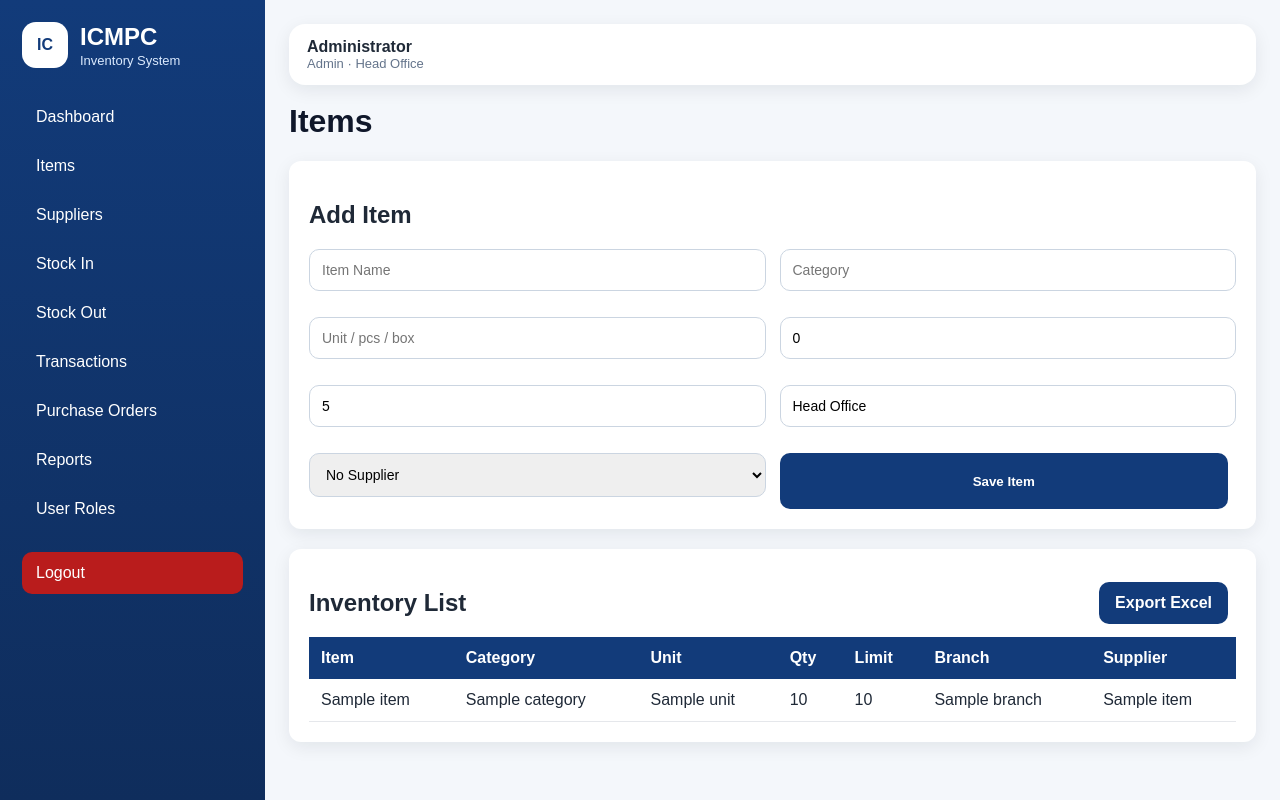
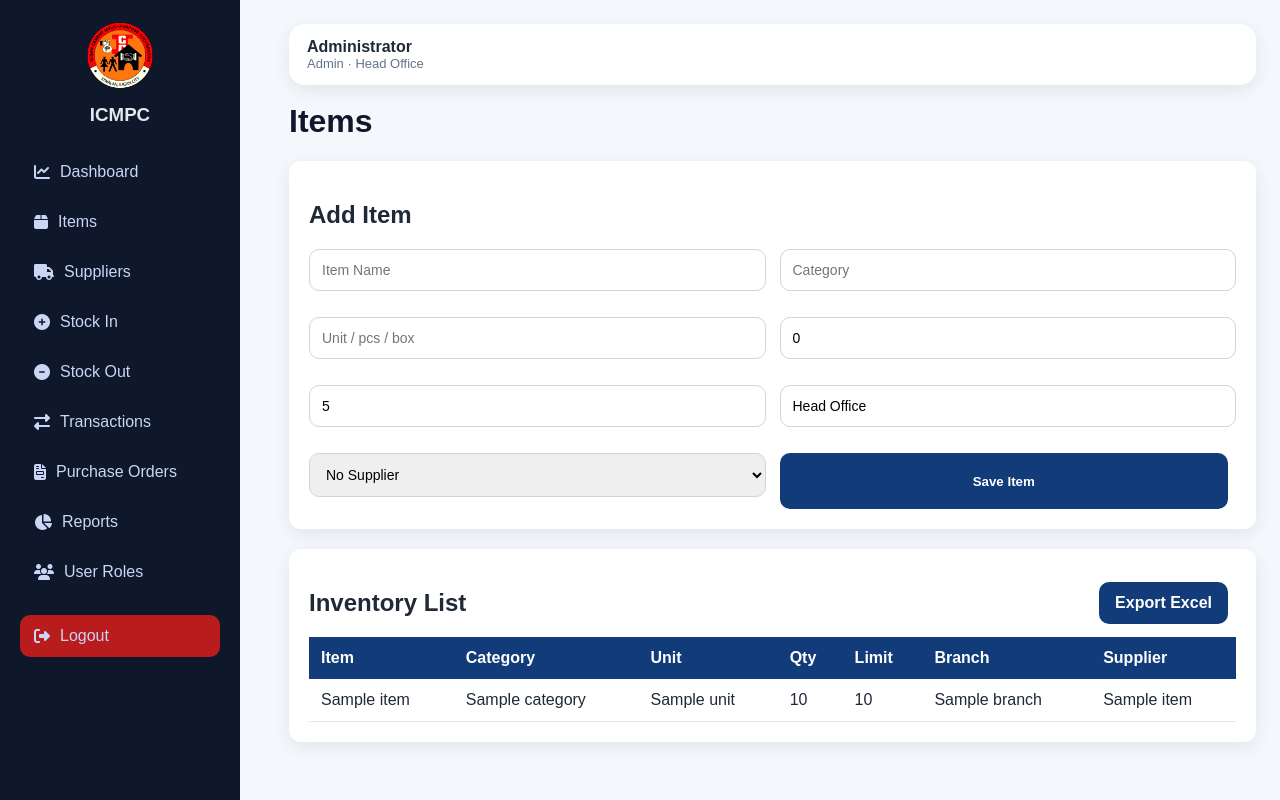
Before and after one commit to hamotk1010-cloud/icmpc-inventory-system, a Flask app: page /items in a window 1280 px wide. Run offline with Flask 3, Linux system fonts and the light colour scheme; a user stored in the database is signed in; tables that the repository leaves empty hold one stand-in row (values such as "Sample post"); a database or web service that is not in the repository returns one stand-in record (values such as "Sample title"); some libraries are stand-ins or nearby versions.

Commit message:
Fix sidebar UI with logo and icons

```diff
--- a/static/style.css
+++ b/static/style.css
@@ -350,3 +350,83 @@
         min-width: 680px;
     }
 }
+
+/* =========================
+   SIDEBAR PROFESSIONAL UI
+   ========================= */
+
+.sidebar {
+    background: #0f172a;
+    color: white;
+    width: 240px;
+    min-height: 100vh;
+    padding: 20px;
+}
+
+.sidebar-header {
+    text-align: center;
+    margin-bottom: 25px;
+}
+
+.sidebar-logo {
+    width: 70px;
+    height: auto;
+    margin-bottom: 10px;
+}
+
+.sidebar h3 {
+    color: #e2e8f0;
+    margin: 0;
+}
+
+.sidebar a {
+    display: flex;
+    align-items: center;
+    gap: 10px;
+    padding: 12px 14px;
+    margin-bottom: 8px;
+    border-radius: 10px;
+    text-decoration: none;
+    color: #cbd5f5;
+    transition: all 0.2s ease;
+}
+
+.sidebar a:hover {
+    background: #1e293b;
+    color: white;
+}
+
+.sidebar a.active {
+    background: #2563eb;
+    color: white;
+}
+
+/* LOGIN LOGO */
+.login-logo {
+    text-align: center;
+    margin-bottom: 20px;
+}
+
+.login-logo img {
+    width: 90px;
+    margin-bottom: 10px;
+}
+
+/* MOBILE */
+@media (max-width: 768px) {
+    .sidebar {
+        width: 100%;
+        min-height: auto;
+    }
+
+    .sidebar-header {
+        display: flex;
+        align-items: center;
+        gap: 10px;
+        justify-content: center;
+    }
+
+    .sidebar-logo {
+        width: 40px;
+    }
+}
--- a/templates/base.html
+++ b/templates/base.html
@@ -5,32 +5,59 @@
     <meta name="viewport" content="width=device-width, initial-scale=1.0">
     <script src="https://cdn.jsdelivr.net/npm/chart.js"></script>
     <link rel="stylesheet" href="{{ url_for('static', filename='style.css') }}">
+    <link rel="stylesheet" href="https://cdnjs.cloudflare.com/ajax/libs/font-awesome/6.5.1/css/all.min.css">
 </head>
 <body>
 {% if session.get("user_id") %}
 <div class="sidebar">
-    <div class="brand">
-        <div class="brand-logo">IC</div>
-        <div>
-            <h2>ICMPC</h2>
-            <p>Inventory System</p>
-        </div>
+
+    <div class="sidebar-header">
+        <img src="{{ url_for('static', filename='images/logo.png') }}" class="sidebar-logo">
+        <h3>ICMPC</h3>
     </div>
 
-    <a href="{{ url_for('dashboard') }}">Dashboard</a>
-    <a href="{{ url_for('items') }}">Items</a>
-    <a href="{{ url_for('suppliers') }}">Suppliers</a>
-    <a href="{{ url_for('stock_in') }}">Stock In</a>
-    <a href="{{ url_for('stock_out') }}">Stock Out</a>
-    <a href="{{ url_for('transactions') }}">Transactions</a>
-    <a href="{{ url_for('purchase_orders') }}">Purchase Orders</a>
-    <a href="{{ url_for('reports') }}">Reports</a>
+    <a href="{{ url_for('dashboard') }}">
+        <i class="fa-solid fa-chart-line"></i> Dashboard
+    </a>
+
+    <a href="{{ url_for('items') }}">
+        <i class="fa-solid fa-box"></i> Items
+    </a>
+
+    <a href="{{ url_for('suppliers') }}">
+        <i class="fa-solid fa-truck"></i> Suppliers
+    </a>
+
+    <a href="{{ url_for('stock_in') }}">
+        <i class="fa-solid fa-circle-plus"></i> Stock In
+    </a>
+
+    <a href="{{ url_for('stock_out') }}">
+        <i class="fa-solid fa-circle-minus"></i> Stock Out
+    </a>
+
+    <a href="{{ url_for('transactions') }}">
+        <i class="fa-solid fa-right-left"></i> Transactions
+    </a>
+
+    <a href="{{ url_for('purchase_orders') }}">
+        <i class="fa-solid fa-file-invoice"></i> Purchase Orders
+    </a>
+
+    <a href="{{ url_for('reports') }}">
+        <i class="fa-solid fa-chart-pie"></i> Reports
+    </a>
 
     {% if session.get("role") == "admin" %}
-    <a href="{{ url_for('users') }}">User Roles</a>
+    <a href="{{ url_for('users') }}">
+        <i class="fa-solid fa-users"></i> User Roles
+    </a>
     {% endif %}
 
-    <a href="{{ url_for('logout') }}" class="logout">Logout</a>
+    <a href="{{ url_for('logout') }}" class="logout">
+        <i class="fa-solid fa-right-from-bracket"></i> Logout
+    </a>
+
 </div>
 {% endif %}
 
--- a/templates/login.html
+++ b/templates/login.html
@@ -3,6 +3,11 @@
 <div class="login-card">
     <h1>ICMPC Inventory</h1>
     <p>Iligan Cement Multi-Purpose Cooperative</p>
+
+    <div class="login-logo">
+    <img src="{{ url_for('static', filename='images/logo.png') }}" alt="ICMPC Logo">
+    <h2>ICMPC Inventory System</h2>
+</div>
 
     <form method="POST">
         <label>Username</label>
```
Also changed, not shown: static/logo.png (added).
